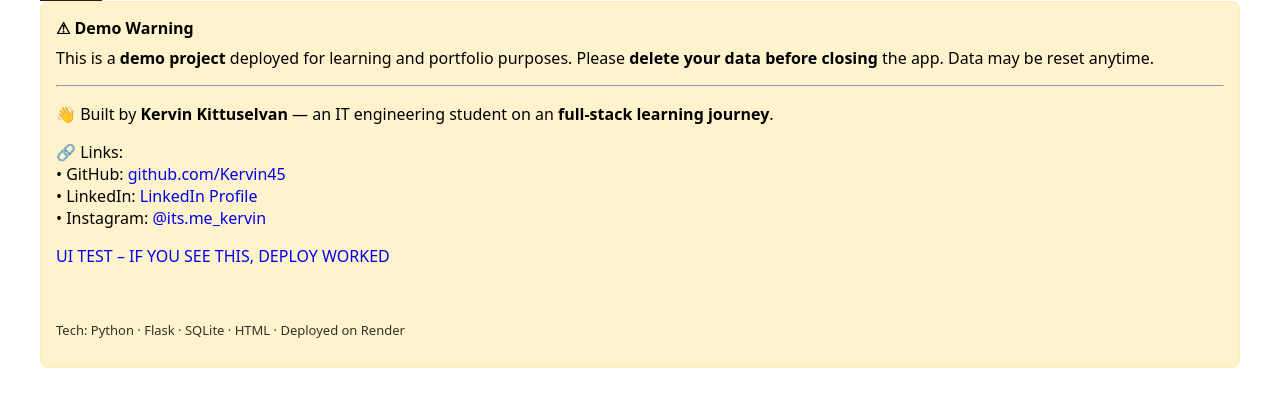
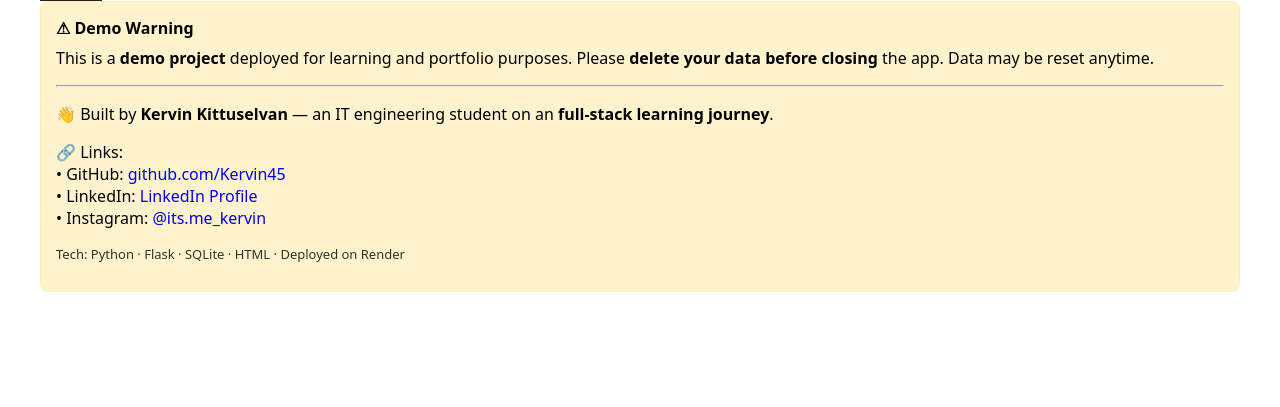
Before and after one commit to Kervin45/recordly, a Flask app: page /create in a window 1280 px wide. Shown: the part 316-723 px from the top of the page. Run offline with Flask 3, Linux system fonts and the light colour scheme.

Commit message:
quick UI update

```diff
--- a/templates/base.html
+++ b/templates/base.html
@@ -43,7 +43,6 @@
     • GitHub: <a href="https://github.com/Kervin45" target="_blank">github.com/Kervin45</a><br>
     • LinkedIn: <a href="www.linkedin.com/in/kervin-kittuselvan-6b2927256" target="_blank">LinkedIn Profile</a><br>
     • Instagram: <a href="https://www.instagram.com/its.me_kervin?igsh=MTU2Mm0xN283ZHM1Yw==" target="_blank">@its.me_kervin
-        <p style="color:red">UI TEST – IF YOU SEE THIS, DEPLOY WORKED</p>
 
     </a>
   </p>
```
